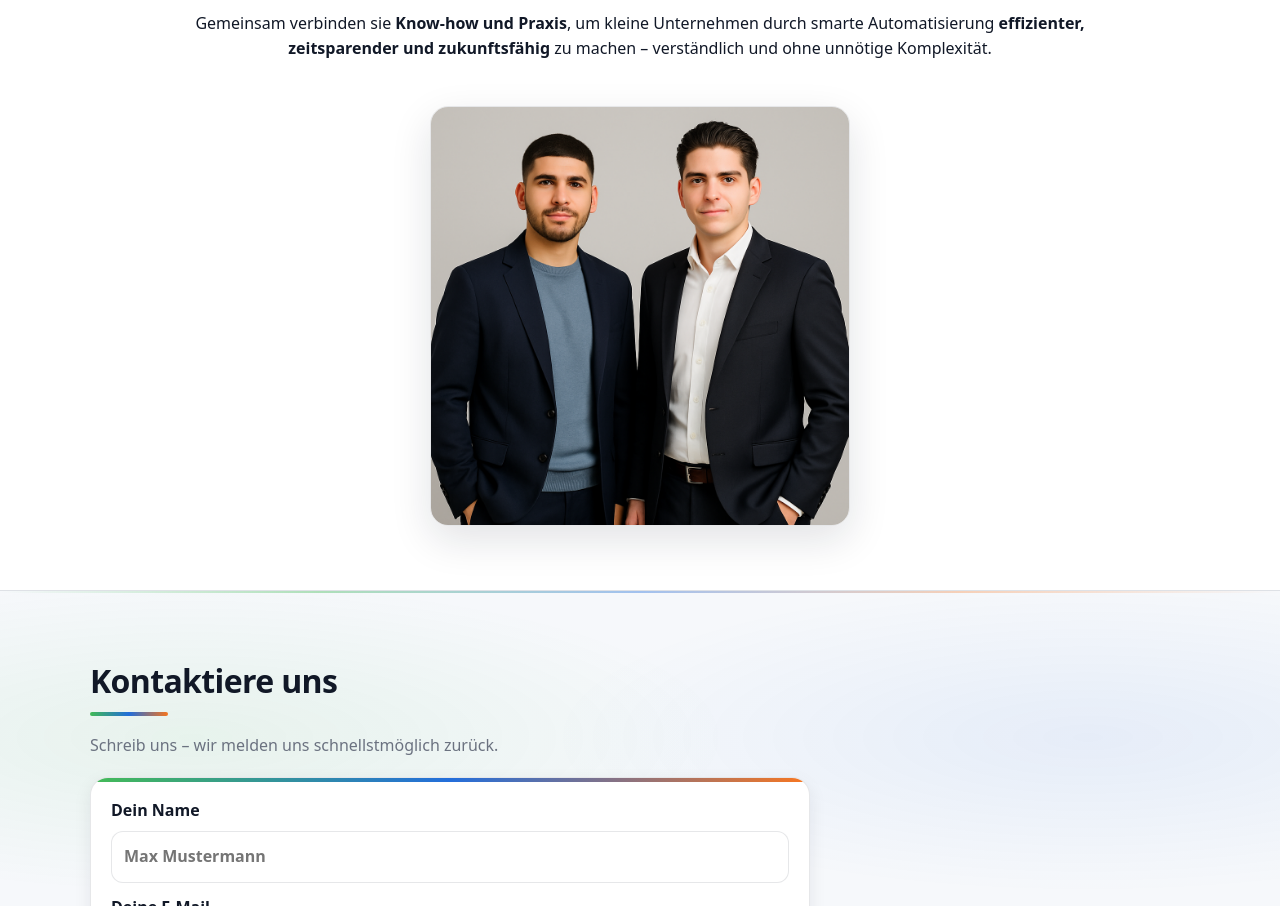
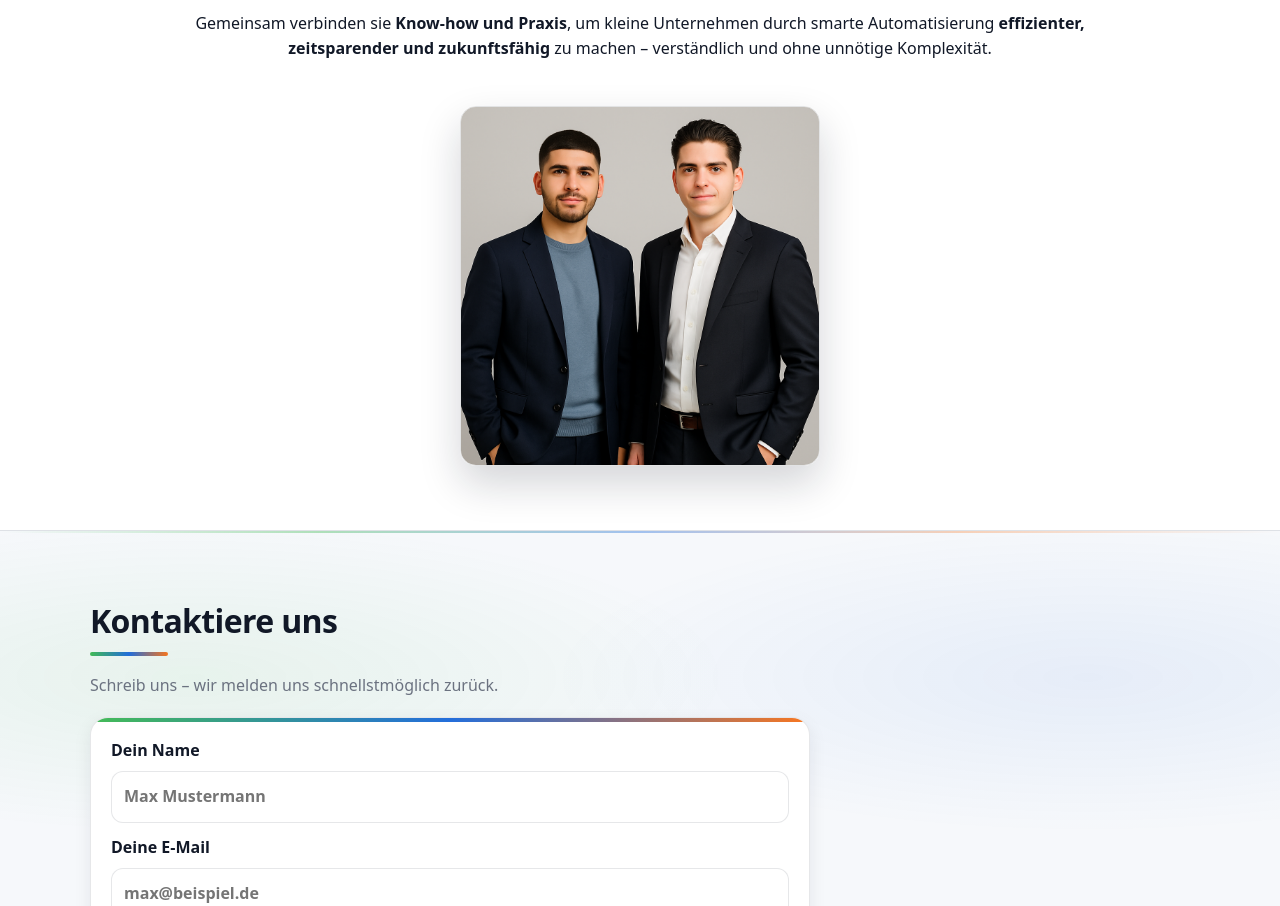
Before and after one commit to digitalfluss/digitalfluss, a website: page index.html in a window 1280 px wide. Shown: the part 3368-4274 px from the top of the page. Drawn offline with Linux system fonts and the light colour scheme.

Commit message:
Update style.css

```diff
--- a/style.css
+++ b/style.css
@@ -901,3 +901,28 @@ section:nth-of-type(even){
 .btn-submit{
   background: linear-gradient(90deg, var(--blue), var(--green), var(--orange));
 }
+/* =========================================================
+   ABOUT – Gründerbild FINAL (Größe + Wirkung korrigiert)
+   ========================================================= */
+
+.about-image{
+  margin-top: 28px;
+  display: flex;
+  justify-content: center;
+}
+
+.about-image img{
+  width: 100%;
+  max-width: 360px;   /* << HIER ist der wichtige Fix */
+  height: auto;
+  border-radius: 16px;
+  border: 1px solid rgba(17,24,39,0.12);
+  box-shadow: 0 18px 40px rgba(17,24,39,0.18);
+}
+
+/* Mobile noch kompakter */
+@media (max-width: 560px){
+  .about-image img{
+    max-width: 300px;
+  }
+}
```
